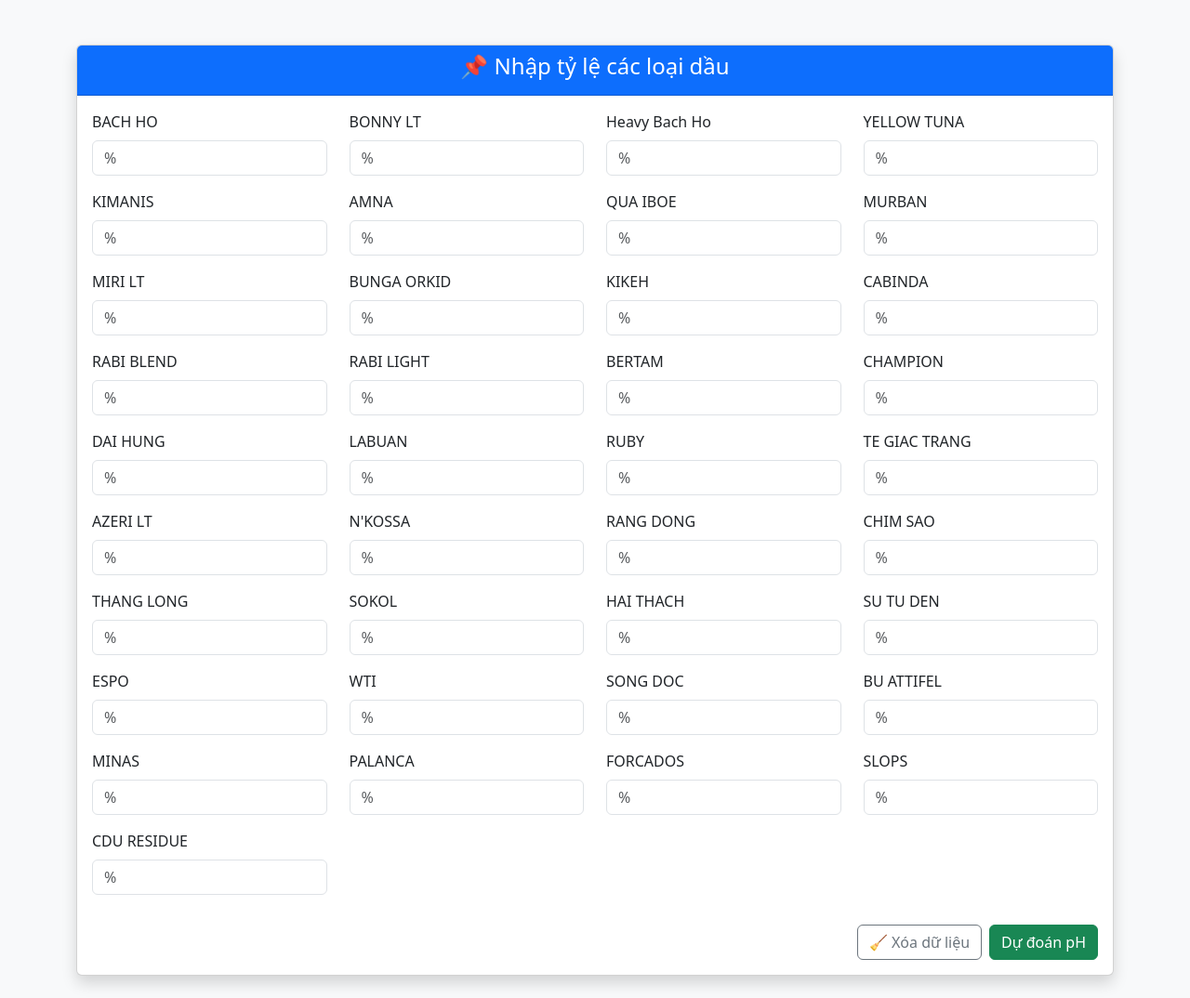
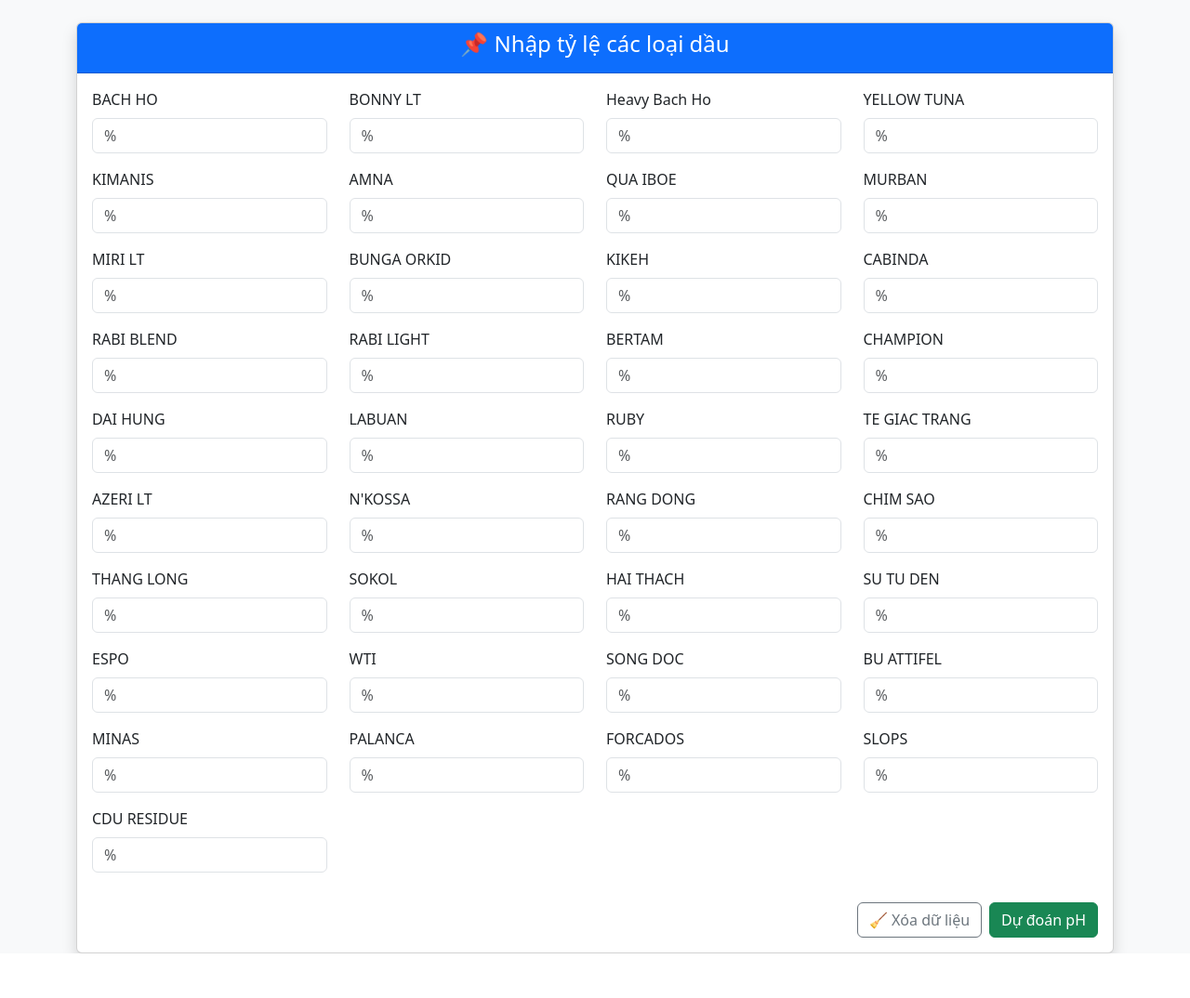
Before and after one commit to minhcuongbk/pH_Predictors_v2.0, a Flask app: page /predict_single in a window 1280 px wide. Shown: the part 66-1140 px from the top of the page at 93% size. After the commit the page ends 1092 px from the top, so only its background shows below. Run offline with Flask 3, Linux system fonts and the light colour scheme; parts of the project's set-up code (start-up, migrations or seed data) failed here and were passed over.

Commit message:
Update index.html

```diff
--- a/templates/index.html
+++ b/templates/index.html
@@ -6,7 +6,6 @@
   <link href="https://cdn.jsdelivr.net/npm/bootstrap@5.3.2/dist/css/bootstrap.min.css" rel="stylesheet">
 </head>
 <body class="bg-light">
-
 <nav class="navbar navbar-expand-lg navbar-dark bg-dark mb-4">
   <div class="container-fluid">
     <a class="navbar-brand d-flex align-items-center" href="/">
@@ -21,13 +20,13 @@
   </div>
 </nav>
 
-<div class="container py-4">
+<div class="container">
   <div class="card shadow">
     <div class="card-header bg-primary text-white text-center">
       <h4>📌 Nhập tỷ lệ các loại dầu</h4>
     </div>
     <div class="card-body">
-            <form action="/predict_single" method="post">
+      <form method="post" action="/predict_single">
         <div class="row">
           {% for oil in oil_names %}
           <div class="col-md-3 mb-3">
```
Lines whose indentation alone changed are shown as unchanged.
